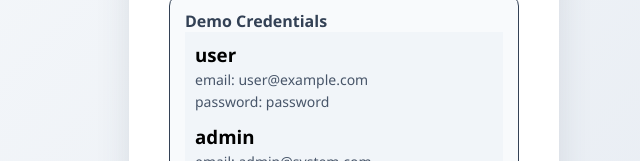
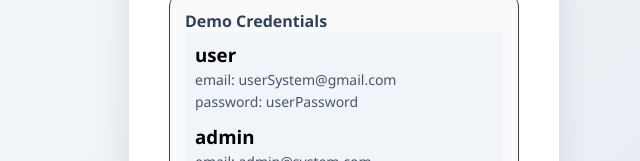
Before and after one commit to benjamin-dreje/Crm-System, a Next.js app in the folder frontend/: page /login in a window 1280 px wide. Shown: the part 194-355 px from the top of the page, without its empty margins (296-936 px from the left). Built offline with nearby package versions, Linux system fonts and the light colour scheme; no server answers.

Commit message:
fix: update demo login credentials for consistency and security

```diff
--- a/frontend/src/app/login/page.js
+++ b/frontend/src/app/login/page.js
@@ -35,8 +35,8 @@ export default function Login() {
         <div className="login-demo-container">
           <div className="login-demo-user">
             <h3>user</h3>
-            <p>email: user@example.com</p>
-            <p>password: password</p>
+            <p>email: userSystem@gmail.com</p>
+            <p>password: userPassword</p>
           </div>
           <div className="login-demo-admin">
             <h3>admin</h3>
```
Also changed, not shown: 1 other file (tests, documents, lock files or other folders).
